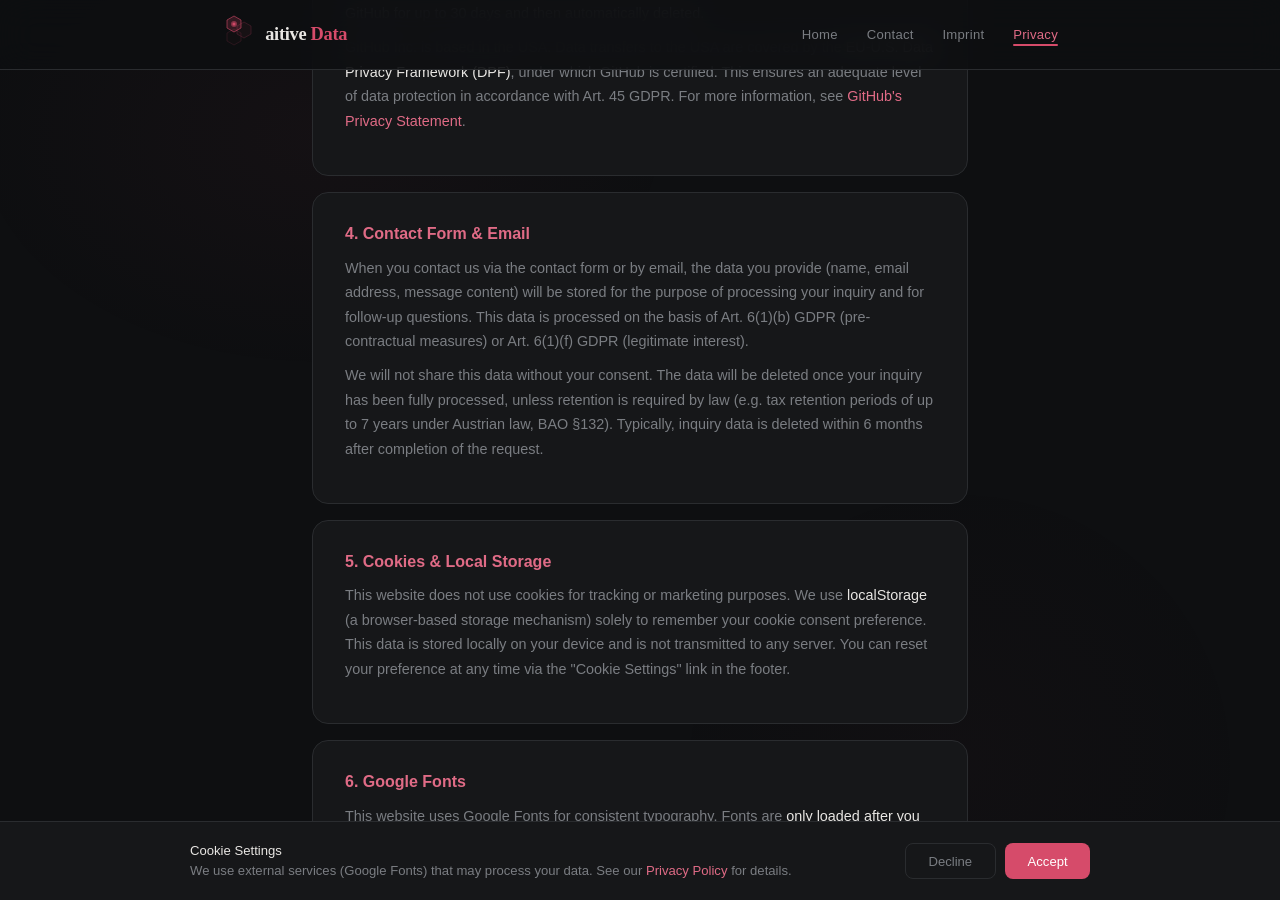
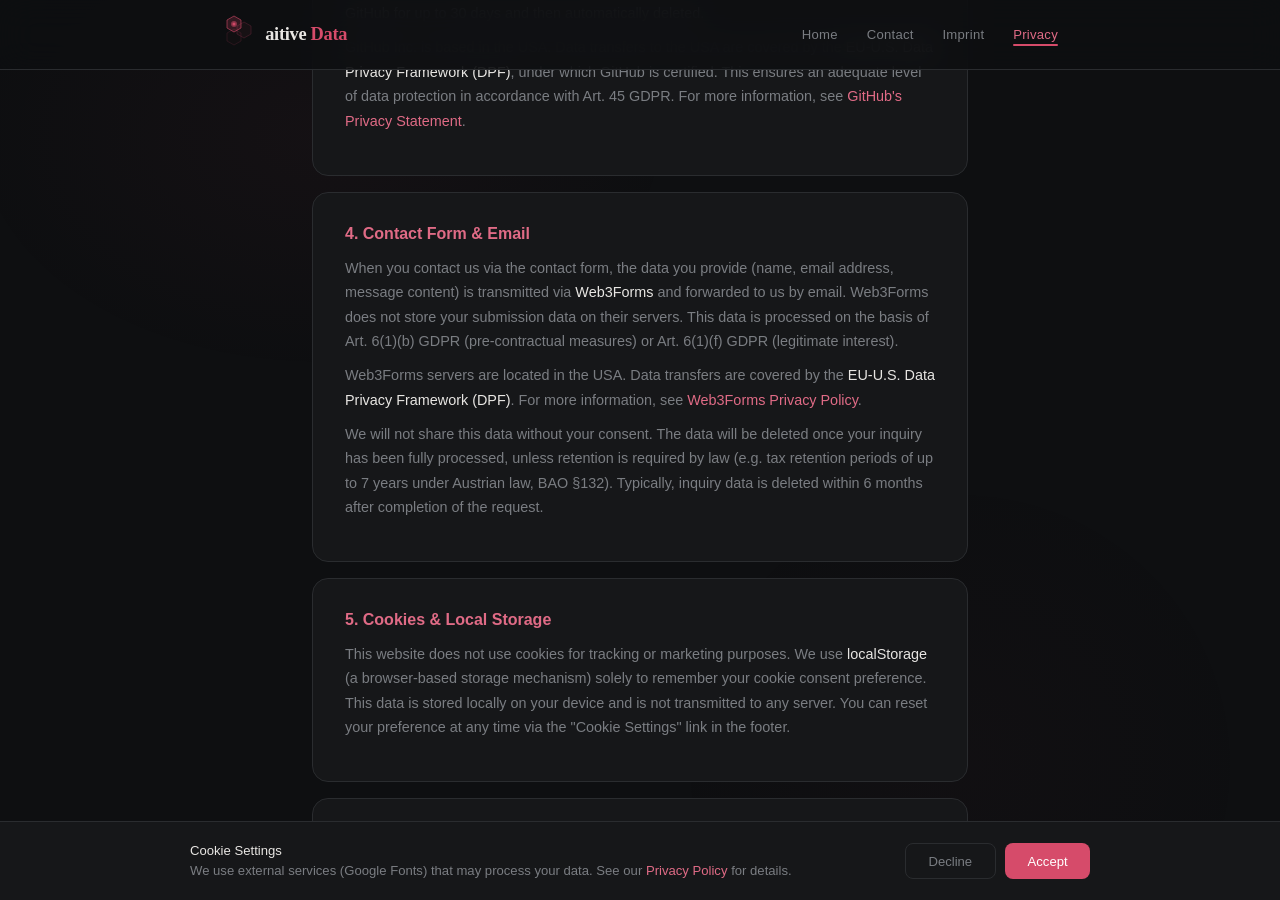
Before and after one commit to aitivedata/aitivedata.github.io, a Jekyll site: the page built from privacy.html, in a window 1280 px wide and 900 px high, scrolled down 939 px. Built offline with Jekyll 4.4.1, drawn with Linux system fonts in a browser that asks for light colours.

Commit message:
Add Web3Forms contact form and thank-you page
- Replace Formspree placeholder with Web3Forms integration
- Add honeypot spam protection
- Add redirect to thank-you page after submission
- Create contact/thanks.html confirmation page
- Update privacy policy: document Web3Forms as data processor

Co-Authored-By: Claude Opus 4.6 (1M context) <noreply@anthropic.com>

```diff
--- a/privacy.html
+++ b/privacy.html
@@ -49,10 +49,13 @@ description: "Privacy policy of Aitive Data GmbH in accordance with GDPR."
 <div class="content-block">
   <h2>4. Contact Form &amp; Email</h2>
   <p>
-    When you contact us via the contact form or by email, the data you provide (name, email address, message content) will be stored for the purpose of processing your inquiry and for follow-up questions. This data is processed on the basis of Art. 6(1)(b) GDPR (pre-contractual measures) or Art. 6(1)(f) GDPR (legitimate interest).
+    When you contact us via the contact form, the data you provide (name, email address, message content) is transmitted via <strong>Web3Forms</strong> and forwarded to us by email. Web3Forms does not store your submission data on their servers. This data is processed on the basis of Art. 6(1)(b) GDPR (pre-contractual measures) or Art. 6(1)(f) GDPR (legitimate interest).
   </p>
   <p>
-    We will not share this data without your consent. The data will be deleted once your inquiry has been fully processed, unless retention is required by law (e.g. tax retention periods of up to 7 years under Austrian law, BAO §132). Typically, inquiry data is deleted within 6 months after completion of the request.
+    Web3Forms servers are located in the USA. Data transfers are covered by the <strong>EU-U.S. Data Privacy Framework (DPF)</strong>. For more information, see <a href="https://web3forms.com/privacy" target="_blank" rel="noopener">Web3Forms Privacy Policy</a>.
+  </p>
+  <p>
+    We will not share this data without your consent. The data will be deleted once your inquiry has been fully processed, unless retention is required by law (e.g. tax retention periods of up to 7 years under Austrian law, BAO &sect;132). Typically, inquiry data is deleted within 6 months after completion of the request.
   </p>
 </div>
 
```
Also changed, not shown: contact.html (+8 -3 lines), contact/thanks.html (added, +14 -0 lines).
